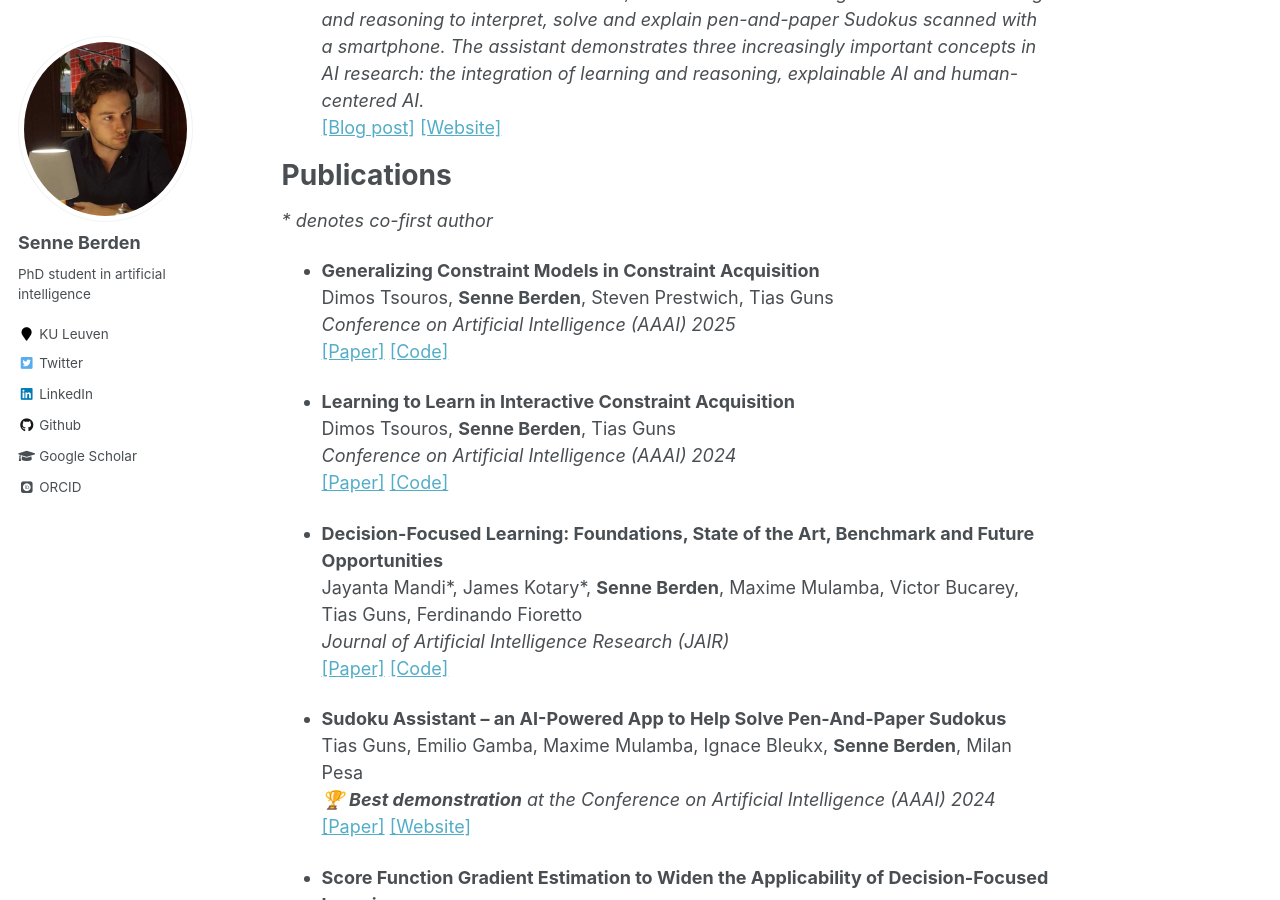
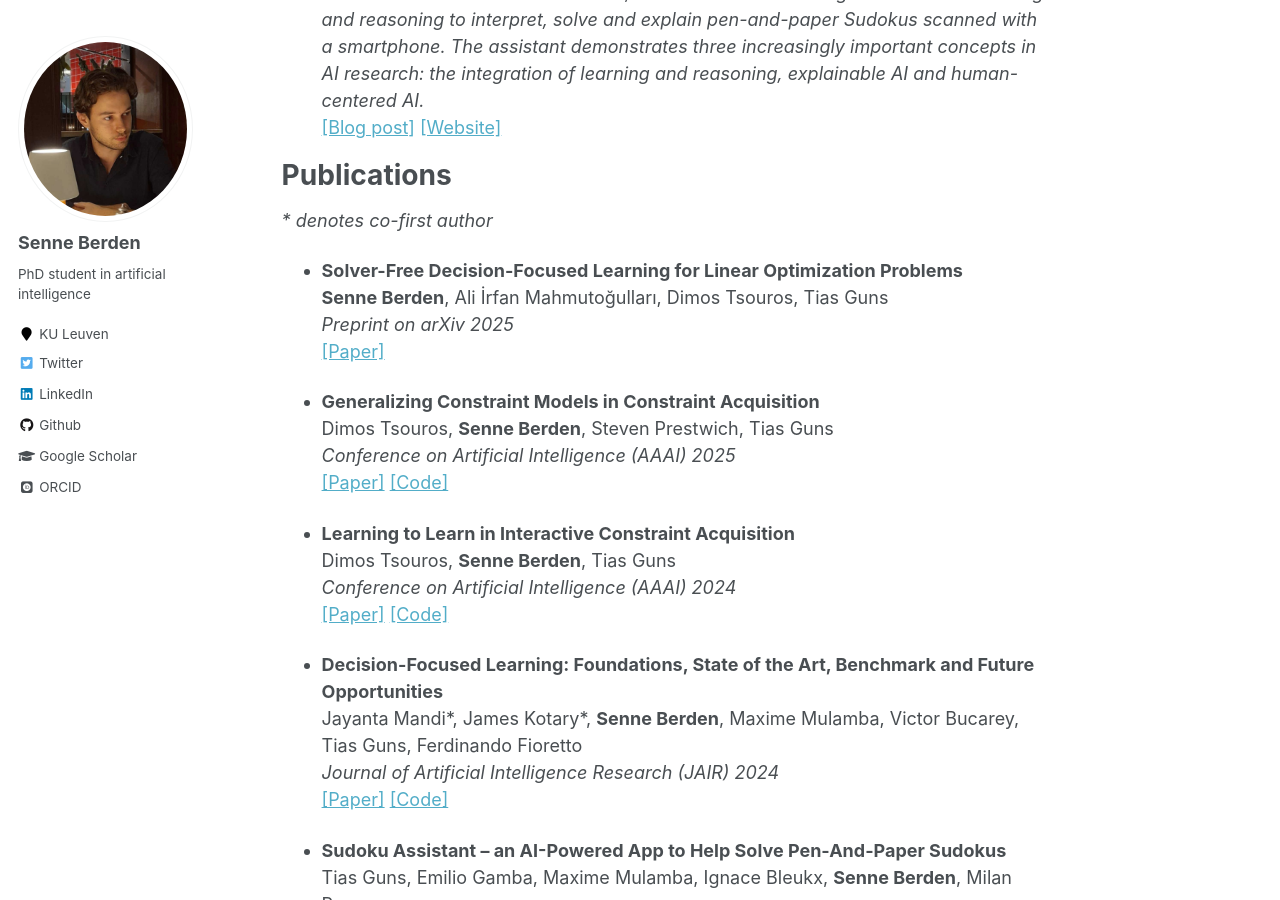
Before and after one commit to senneberden/senneberden.github.io, a Jekyll site: the page built from _pages/about.md, in a window 1280 px wide and 900 px high, scrolled down 496 px. Built offline with Jekyll 4.4.1, drawn with Linux system fonts in a browser that asks for light colours; some web fonts are replaced.

Commit message:
Added recent paper

```diff
--- a/_pages/about.md
+++ b/_pages/about.md
@@ -24,6 +24,11 @@ Publications
 ======
 *\* denotes co-first author*
 
+- **Solver-Free Decision-Focused Learning for Linear Optimization Problems** \
+**Senne Berden**, Ali İrfan Mahmutoğulları, Dimos Tsouros, Tias Guns \
+*Preprint on arXiv 2025* \
+[\[Paper\]](https://arxiv.org/abs/2505.22224)
+
 - **Generalizing Constraint Models in Constraint Acquisition** \
 Dimos Tsouros, **Senne Berden**, Steven Prestwich, Tias Guns \
 *Conference on Artificial Intelligence (AAAI) 2025* \
@@ -36,7 +41,7 @@ Dimos Tsouros, **Senne Berden**, Tias Guns \
 
 - **Decision-Focused Learning: Foundations, State of the Art, Benchmark and Future Opportunities** \
 Jayanta Mandi\*, James Kotary\*, **Senne Berden**, Maxime Mulamba, Victor Bucarey, Tias Guns, Ferdinando Fioretto \
-*Journal of Artificial Intelligence Research (JAIR)* \
+*Journal of Artificial Intelligence Research (JAIR) 2024* \
 [\[Paper\]](https://arxiv.org/abs/2307.13565) [\[Code\]](https://github.com/PredOpt/predopt-benchmarks)
 
 - **Sudoku Assistant – an AI-Powered App to Help Solve Pen-And-Paper Sudokus** \
```
Also changed, not shown: 1 other file.
